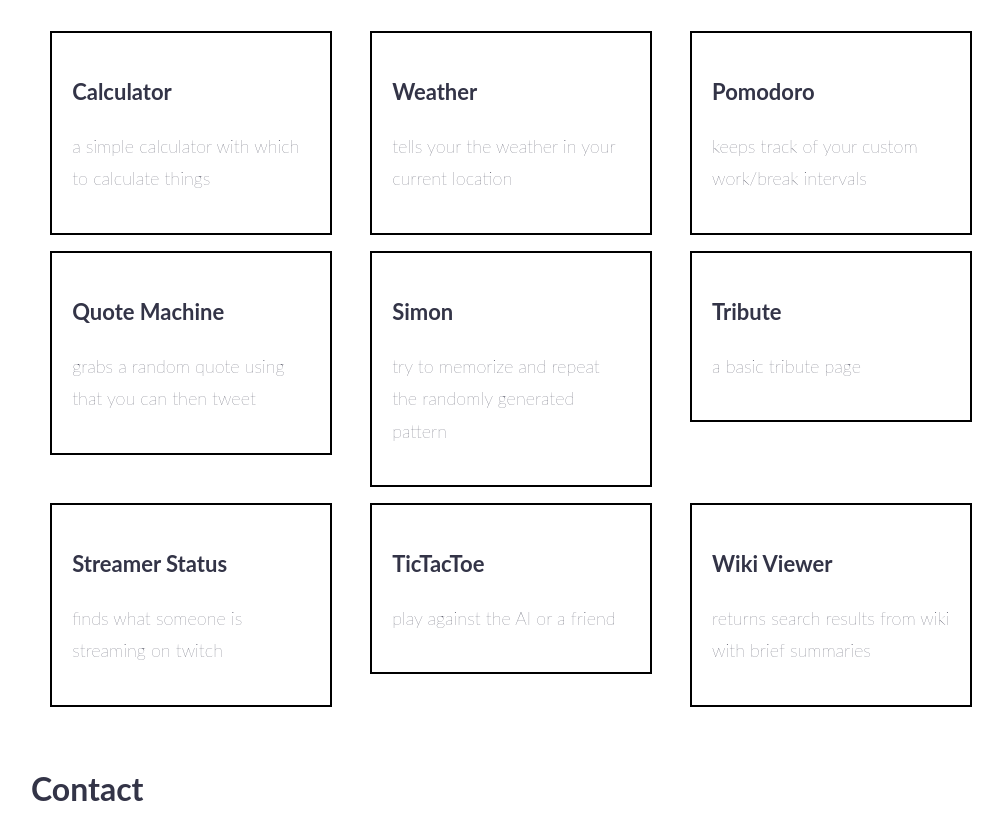
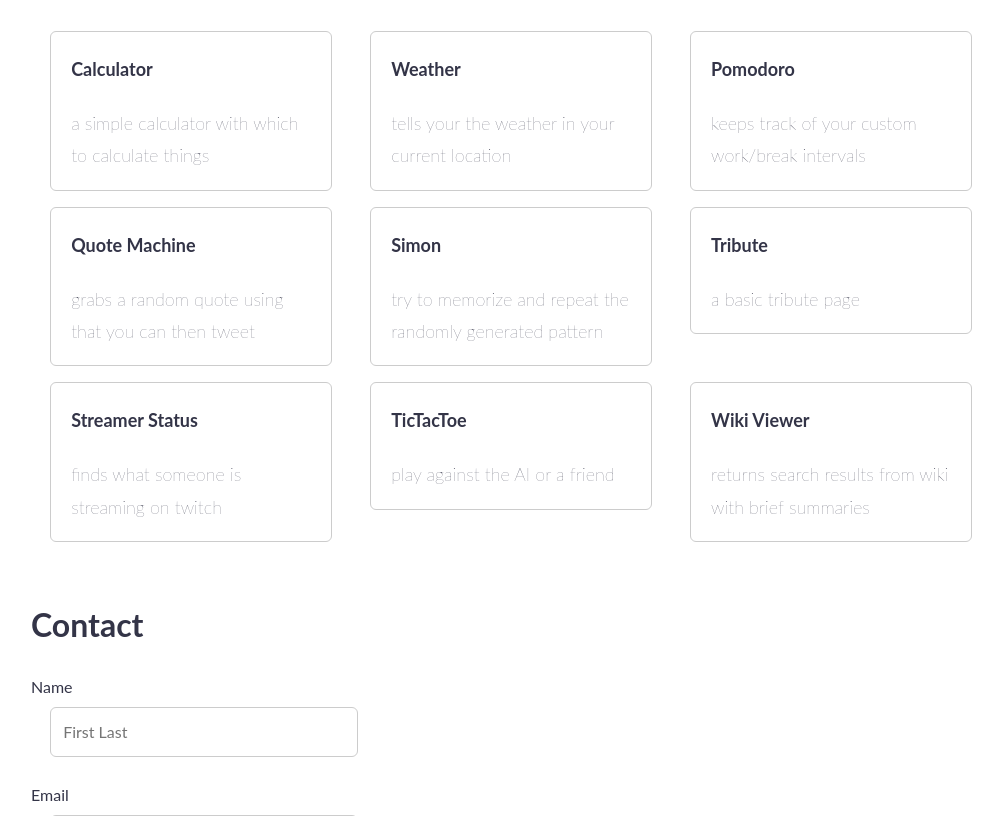
Before and after one commit to rotyflo/portfolio, a plain HTML site: page index.html in a window 1280 px wide. Shown: the part 224-1040 px from the top of the page, without its empty margins (129-1132 px from the left). Drawn offline with Linux system fonts and the light colour scheme.

Commit message:
Create more delicate outlines, change input to button

```diff
--- a/css/main.css
+++ b/css/main.css
@@ -1,6 +1,6 @@
-input, textarea {
-  border: 2px #000 solid;
-  border-radius: 0px;
+input, textarea, button {
+  border: 1px #ccc solid;
+  border-radius: 6px;
   padding: 12px;
   font-size: 16px;
 }
@@ -11,6 +11,7 @@ a {
 }
 
 .card {
-  border: 2px #000 solid;
-  padding: 20px;
+  border: 1px #ccc solid;
+  border-radius: 6px;
+  padding: 0px 20px;
 }
--- a/index.html
+++ b/index.html
@@ -23,7 +23,7 @@
     <div class="col-4">
       <a href="https://rotyflo.github.io/calculator" target="_blank">
         <div class="card">
-          <h3>Calculator</h3>
+          <h4>Calculator</h4>
           <p>a simple calculator with which to calculate things</p>
         </div>
       </a>
@@ -31,7 +31,7 @@
     <div class="col-4">
       <a href="https://rotyflo.github.io/weather" target="_blank">
         <div class="card">
-          <h3>Weather</h3>
+          <h4>Weather</h4>
           <p>tells your the weather in your current location</p>
         </div>
       </a>
@@ -39,7 +39,7 @@
     <div class="col-4">
       <a href="https://rotyflo.github.io/pomodoro" target="_blank">
         <div class="card">
-          <h3>Pomodoro</h3>
+          <h4>Pomodoro</h4>
           <p>keeps track of your custom work/break intervals</p>
         </div>
       </a>
@@ -50,7 +50,7 @@
     <div class="col-4">
       <a href="https://rotyflo.github.io/quotes" target="_blank">
         <div class="card">
-          <h3>Quote Machine</h3>
+          <h4>Quote Machine</h4>
           <p>grabs a random quote using that you can then tweet</p>
         </div>
       </a>
@@ -58,7 +58,7 @@
     <div class="col-4">
       <a href="https://rotyflo.github.io/simon" target="_blank">
         <div class="card">
-          <h3>Simon</h3>
+          <h4>Simon</h4>
           <p>try to memorize and repeat the randomly generated pattern</p>
         </div>
       </a>
@@ -66,7 +66,7 @@
     <div class="col-4">
       <a href="https://rotyflo.github.io/tribute" target="_blank">
         <div class="card">
-          <h3>Tribute</h3>
+          <h4>Tribute</h4>
           <p>a basic tribute page</p>
         </div>
       </a>
@@ -77,7 +77,7 @@
     <div class="col-4">
       <a href="https://rotyflo.github.io/streamerstatus" target="_blank">
         <div class="card">
-          <h3>Streamer Status</h3>
+          <h4>Streamer Status</h4>
           <p>finds what someone is streaming on twitch</p>
         </div>
       </a>
@@ -85,7 +85,7 @@
     <div class="col-4">
       <a href="https://rotyflo.github.io/tictactoe" target="_blank">
         <div class="card">
-          <h3>TicTacToe</h3>
+          <h4>TicTacToe</h4>
           <p>play against the AI or a friend</p>
         </div>
       </a>
@@ -93,7 +93,7 @@
     <div class="col-4">
       <a href="https://rotyflo.github.io/wikiviewer" target="_blank">
         <div class="card last">
-          <h3>Wiki Viewer</h3>
+          <h4>Wiki Viewer</h4>
           <p>returns search results from wiki with brief summaries</p>
         </div>
       </a>
@@ -124,7 +124,7 @@
       </div>
 
       <div class="row">
-        <input class="col-2 col-6-sm" type="submit" value="Send" id="submit-button">
+        <button class="col-2 col-6-sm" type="submit" id="submit-button">Send</button>
         <div class="col-10"></div>
       </div>
     </form>
@@ -134,9 +134,9 @@
   <br>
 
   <div class="center">
-    <h3><a href="https://github.com/rotyflo" target="_blank">
+    <h4><a href="https://github.com/rotyflo" target="_blank">
       rotyflo@GitHub
-    </a></h3>
+    </a></h4>
   </div>
 
   <br>
```
